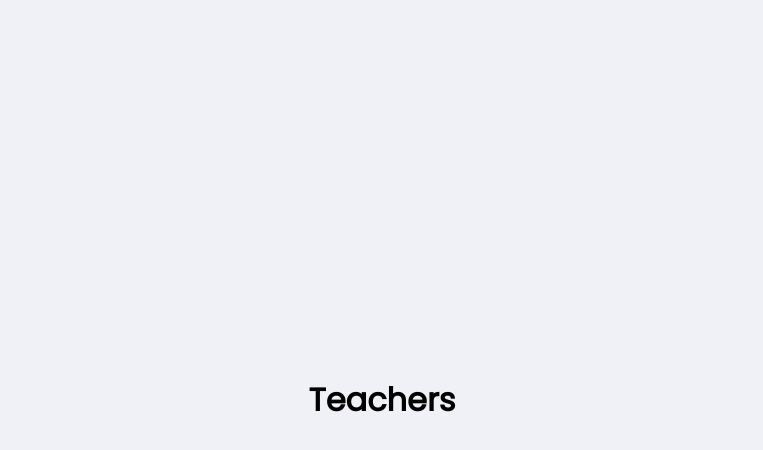
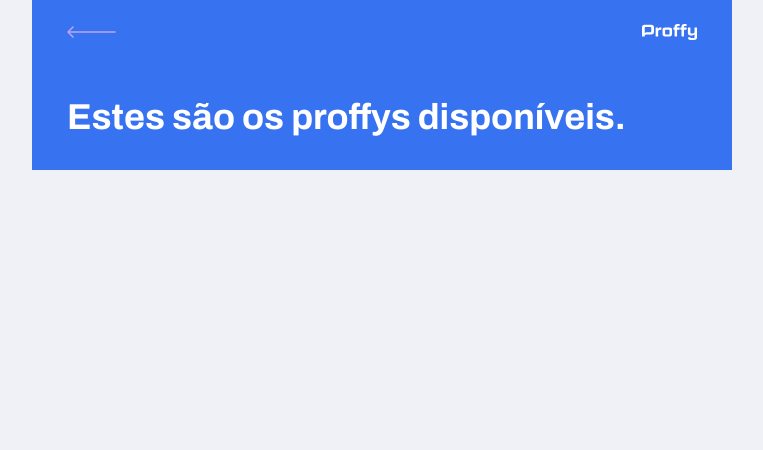
Before and after one commit to gilvanhenriqued/proffyweb, a React (Create React App) app: page /study in a window 1280 px wide. Shown: the top 450 px of the page, without its empty margins (258-1021 px from the left). Built offline with nearby package versions, Linux system fonts and the light colour scheme.

Commit message:
header structure and styles of teacher list page

```diff
--- a/src/pages/Landing/index.tsx
+++ b/src/pages/Landing/index.tsx
@@ -8,7 +8,7 @@
 import giveClassesIcon from '../../assets/images/icons/give-classes.svg';
 import purpleHeartIcon from '../../assets/images/icons/purple-heart.svg';
 
-import './style.css';
+import './styles.css';
 
 function Landing() {
   return (
--- a/src/pages/TeacherList/index.tsx
+++ b/src/pages/TeacherList/index.tsx
@@ -1,8 +1,29 @@
 import React from 'react';
+import { Link } from 'react-router-dom';
+
+import logoImg from '../../assets/images/logo.svg';
+import backIcon from '../../assets/images/icons/back.svg';
+
+import './styles.css';
 
 function TeacherList() {
   return (
-    <h1>Teachers</h1>
+    <div id="page-teacher-list" className="container">
+      <header className="page-header">
+        <div className="top-bar-container">
+          <Link to="/">
+            <img src={backIcon} alt="Voltar"/>
+          </Link>
+          <img src={logoImg} alt="Proffy Logo"/>
+        </div>
+
+        <div className="header-content">
+          <strong>Estes são os proffys disponíveis.</strong>
+        </div>
+      </header>
+
+
+    </div>
   );
 }
 
--- /dev/null
+++ b/src/pages/TeacherList/styles.css
@@ -0,0 +1,64 @@
+#page-teacher-list {
+  width: 100vw;
+  height: 100vh;
+}
+
+.page-header {
+  display: flex;
+  flex-direction: column;
+  background-color: var(--color-primary);
+}
+
+.page-header .top-bar-container {
+  width: 90%;
+  margin: 0 auto;
+  display: flex;
+  justify-content: space-between;
+  align-items: center;
+  color: var(--color-text-in-primary);
+  padding: 1.6rem 0;
+}
+
+.page-header .top-bar-container a {
+  height: 3.2rem;
+  transition: opactity 0.2s;
+}
+
+.page-header .top-bar-container > img {
+  height: 1.6rem;
+}
+
+.page-header .top-bar-container a:hover {
+  opacity: 0.6;
+}
+
+.page-header .header-content {
+  width: 90%;
+  margin: 0 auto;
+  position: relative;
+  margin: 3.2rem auto;
+}
+
+.page-header .header-content strong {
+  font: 700 3.6rem Archivo;
+  line-height: 4.2rem;
+  color: var(--color-title-in-primary);
+
+}
+
+/* Animation to input */
+#search-teachers .input-block::after {
+  transition: 0.2s;
+  width: 0px;
+  height: 2px;
+  content: "";
+  background: var(--color-primary-light);
+  position: absolute;
+  left: 1.6rem;
+  right: 1.6rem;
+  bottom: 0;
+}
+
+#search-teachers .input-block:focus-within::after {
+  width: calc(100% - 3.2rem);
+}
```
Also changed, not shown: src/pages/Landing/styles.css (renamed from src/pages/Landing/style.css).
